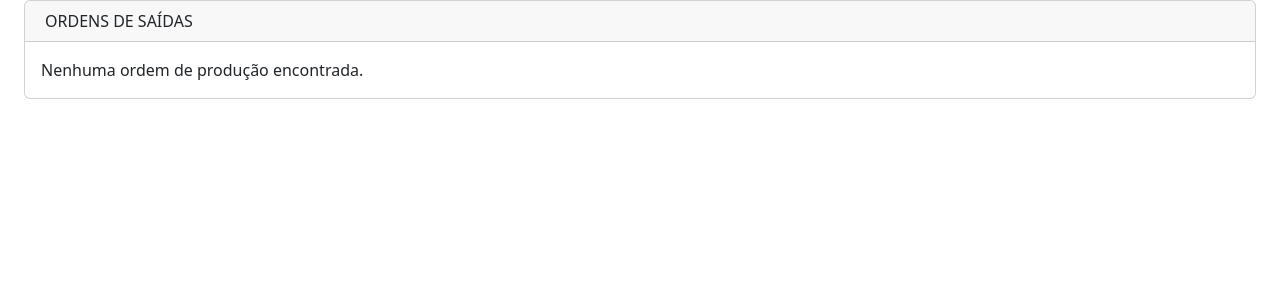
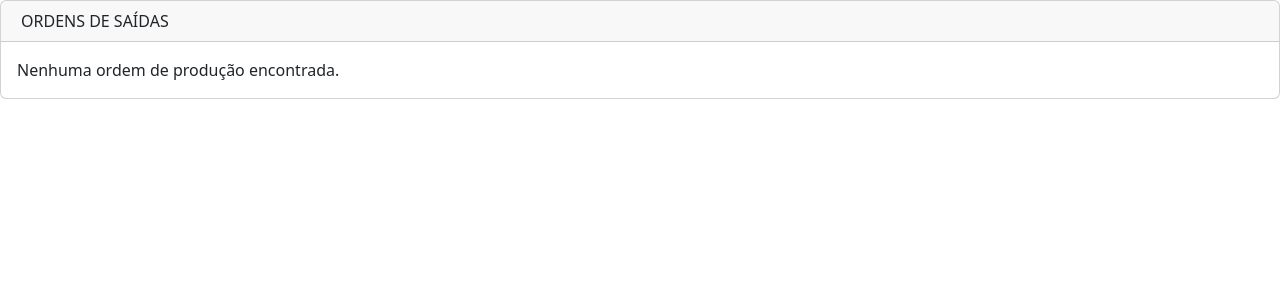
Before and after one commit to ThiagoEwer/stockguard, a PHP site: page /SQL/ordens_atuais.php in a window 1280 px wide. Shown: the top 300 px of the page. Run offline with PHP 8.4, Linux system fonts and the light colour scheme; data that the repository does not hold is empty.

Commit message:
ajustenolayout

```diff
--- a/SQL/ordens_atuais.php
+++ b/SQL/ordens_atuais.php
@@ -2,7 +2,7 @@
 <body>
 <link href="https://cdn.jsdelivr.net/npm/bootstrap@5.3.2/dist/css/bootstrap.min.css" rel="stylesheet" integrity="sha384-T3c6CoIi6uLrA9TneNEoa7RxnatzjcDSCmG1MXxSR1GAsXEV/Dwwykc2MPK8M2HN" crossorigin="anonymous">
     <main>
-        <div class="container-fluid px-4">
+        <div style="padding: 0 0;">
             <div class="card mb-4">
                 <div class="card-header">
                     <i class="fas fa-table me-1"></i>
--- a/SQL/prod_vencendo.php
+++ b/SQL/prod_vencendo.php
@@ -1,7 +1,7 @@
 <body>
 <link href="https://cdn.jsdelivr.net/npm/bootstrap@5.3.2/dist/css/bootstrap.min.css" rel="stylesheet" integrity="sha384-T3c6CoIi6uLrA9TneNEoa7RxnatzjcDSCmG1MXxSR1GAsXEV/Dwwykc2MPK8M2HN" crossorigin="anonymous">
     <main>
-        <div class="container-fluid px-4">
+        <div style="padding: 0 0">
             <div class="card mb-4">
                 <div class="card-header">
                     <i class="fas fa-table me-1"></i>
--- a/login.php
+++ b/login.php
@@ -8,6 +8,7 @@
     <link href="https://cdn.jsdelivr.net/npm/bootstrap@5.3.2/dist/css/bootstrap.min.css" rel="stylesheet" integrity="sha384-T3c6CoIi6uLrA9TneNEoa7RxnatzjcDSCmG1MXxSR1GAsXEV/Dwwykc2MPK8M2HN" crossorigin="anonymous">
 </head>
 <body>
+    <img src="icons/logo" alt="">
 <section class="vh-100" style="background-color: #508bfc;">
   <div class="container py-5 h-100">
     <div class="row d-flex justify-content-center align-items-center h-100">
```
